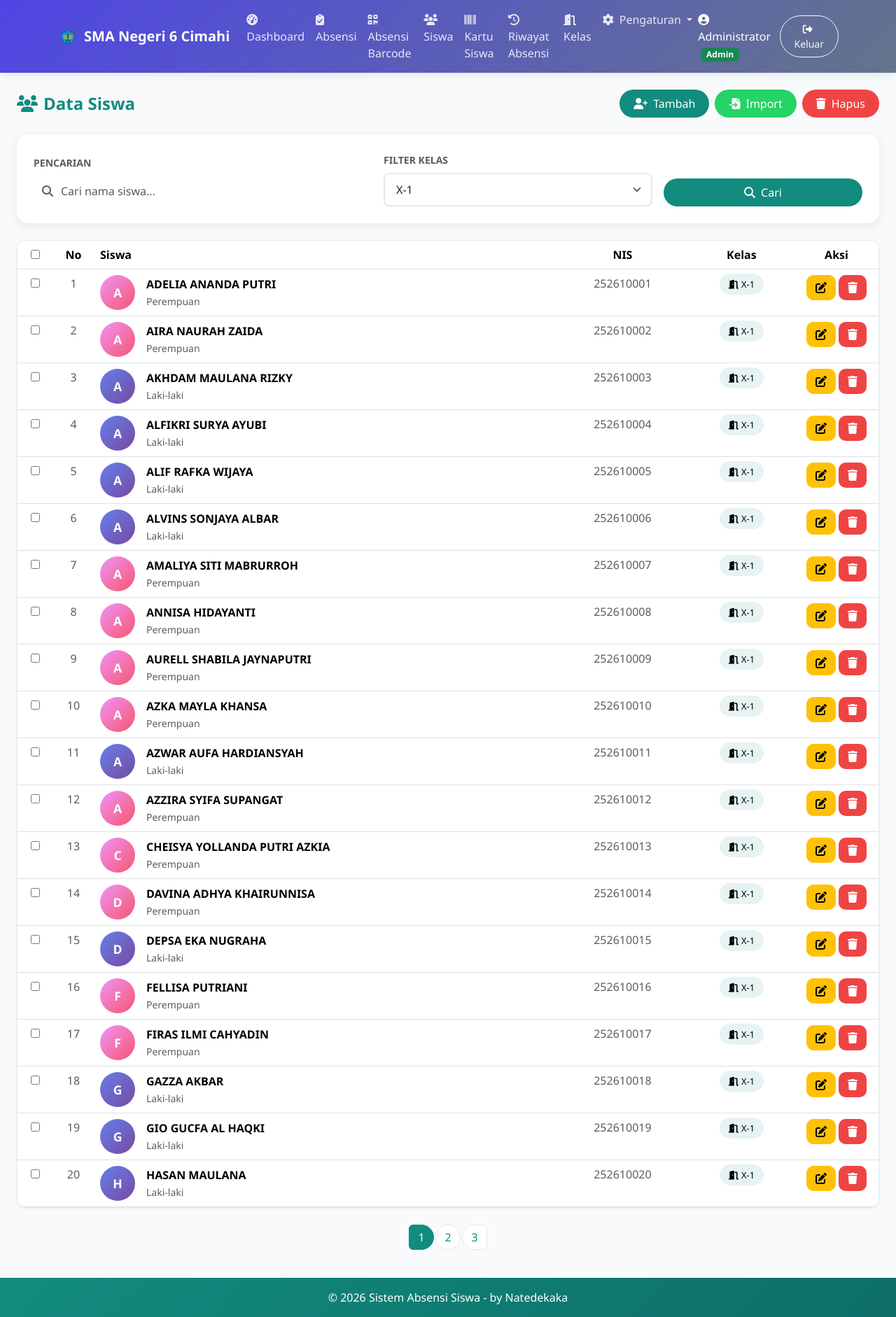
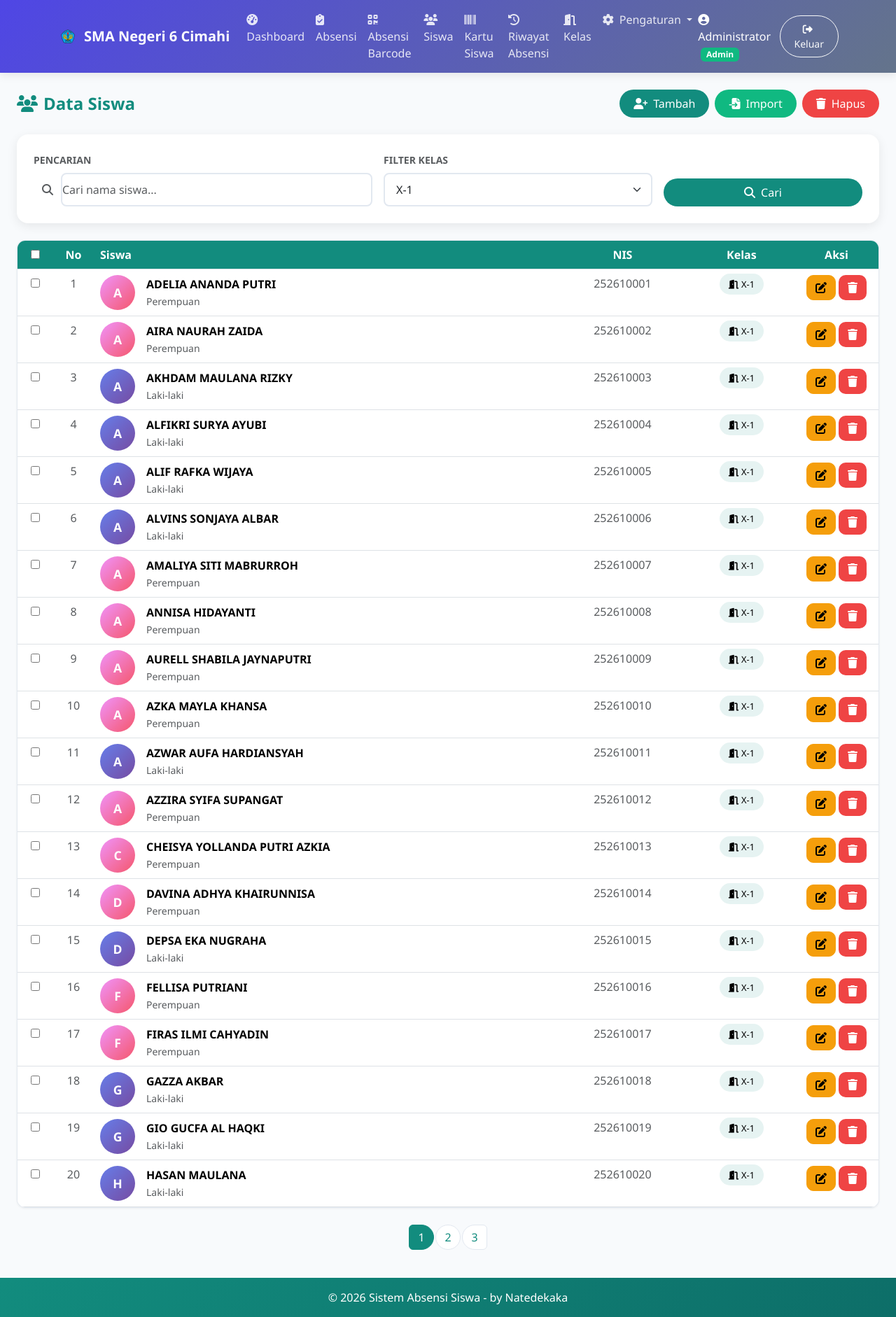
Before and after one commit to natedekaka/absensi-siswa, a PHP site: page /siswa/?kelas_id=476 in a window 1280 px wide. Shown: the whole page at 70% size. Run offline with PHP 8.4, Linux system fonts and the light colour scheme; a user stored in the database is signed in; data comes from the database, SQL or seed files in the repository; data that the repository does not hold is empty.

Commit message:
feat: Tambah color override untuk theme seragam

```diff
--- /dev/null
+++ b/assets/css/color-override.css
@@ -0,0 +1,253 @@
+/* ==========================================================================
+   GLOBAL COLOR OVERRIDE - Untuk aplikasi yang seragam
+   ========================================================================== */
+
+:root {
+    /* PRIMARY - Warna Utama (Teal) */
+    --primary: #128C7E;
+    --primary-dark: #0D6E68;
+    --primary-light: #25D366;
+
+    /* STATUS COLORS */
+    --success: #10B981;
+    --success-light: #D1FAE5;
+    --warning: #F59E0B;
+    --warning-light: #FEF3C7;
+    --danger: #EF4444;
+    --danger-light: #FEE2E2;
+    --info: #3B82F6;
+    --info-light: #DBEAFE;
+
+    /* NEUTRAL */
+    --bg-body: #F8FAFC;
+    --surface: #FFFFFF;
+    --border: #E2E8F0;
+    --text: #1E293B;
+    --text-muted: #64748B;
+
+    /* GRADIENTS */
+    --gradient-primary: linear-gradient(135deg, var(--primary) 0%, var(--primary-dark) 100%);
+    --gradient-success: linear-gradient(135deg, var(--success) 0%, #059669 100%);
+    --gradient-warning: linear-gradient(135deg, var(--warning) 0%, #D97706 100%);
+    --gradient-danger: linear-gradient(135deg, var(--danger) 0%, #DC2626 100%);
+
+    /* SHADOW */
+    --shadow: 0 1px 3px rgba(0,0,0,0.06);
+    --shadow-md: 0 4px 12px rgba(0,0,0,0.08);
+    --shadow-lg: 0 10px 25px rgba(0,0,0,0.1);
+
+    --radius: 12px;
+    --radius-sm: 8px;
+}
+
+/* HAPUSKAN WARNA INLINE - Override semua inline styles */
+
+/* Background overrides */
+[style*="background:"], [style*="background:"] {
+    --bg-override: 1;
+}
+
+/* Gradient cards */
+[style*="linear-gradient(135deg, #"] {
+    background: var(--gradient-primary) !important;
+}
+[style*="linear-gradient(135deg, #10b981"],
+[style*="linear-gradient(135deg, var(--wa-green)"] {
+    background: var(--gradient-success) !important;
+}
+[style*="linear-gradient(135deg, #f59e0b"],
+[style*="linear-gradient(135deg, #F59E0B"] {
+    background: var(--gradient-warning) !important;
+}
+[style*="linear-gradient(135deg, #ef4444"] {
+    background: var(--gradient-danger) !important;
+}
+
+/* Card header gradients */
+.card-header-custom,
+[style*="background: linear-gradient(135deg, var(--wa-dark)"] {
+    background: var(--gradient-primary) !important;
+}
+[style*="background: linear-gradient(135deg, var(--wa-green)"] {
+    background: var(--gradient-success) !important;
+}
+
+/* Headers dengan warna berbeda */
+h1, h2, h3, h4, h5, h6,
+.text-primary, .text-wa-dark {
+    color: var(--primary) !important;
+}
+
+/* Navbar */
+.navbar-custom,
+.navbar-custom[style] {
+    background: var(--gradient-primary) !important;
+}
+
+/* Button color overrides */
+.btn-primary,
+.btn-wa-primary,
+[style*="background: #128C7E"],
+[style*="background:#128C7E"] {
+    background: var(--primary) !important;
+    border-color: var(--primary) !important;
+}
+.btn-success,
+.btn-wa-success,
+[style*="background: #25D366"] {
+    background: var(--success) !important;
+    border-color: var(--success) !important;
+}
+.btn-warning,
+[style*="background: #F59E0B"],
+[style*="background:#F59E0B"] {
+    background: var(--warning) !important;
+    border-color: var(--warning) !important;
+    color: #000 !important;
+}
+.btn-danger,
+[style*="background: #EF4444"] {
+    background: var(--danger) !important;
+    border-color: var(--danger) !important;
+}
+
+/* Badge overrides */
+.badge, .badge.bg-success { background: var(--success) !important; }
+.badge.bg-warning { background: var(--warning) !important; color: #000 !important; }
+.badge.bg-danger { background: var(--danger) !important; }
+.badge.bg-info { background: var(--info) !important; }
+.badge.bg-primary { background: var(--primary) !important; }
+.badge.bg-secondary { background: var(--text-muted) !important; }
+
+/* Alert overrides */
+.alert-success, .alert-success-custom {
+    background: var(--success-light) !important;
+    color: #065F46 !important;
+    border-color: var(--success) !important;
+}
+.alert-danger, .alert-danger-custom {
+    background: var(--danger-light) !important;
+    color: #991B1B !important;
+    border-color: var(--danger) !important;
+}
+.alert-warning {
+    background: var(--warning-light) !important;
+    color: #92400E !important;
+    border-color: var(--warning) !important;
+}
+.alert-info {
+    background: var(--info-light) !important;
+    color: #1E40AF !important;
+    border-color: var(--info) !important;
+}
+
+/* Table headers override */
+.table thead th,
+[style*="background: linear-gradient(135deg, #25D366"],
+[style*="background: #128C7E"] {
+    background: var(--primary) !important;
+    color: #fff !important;
+}
+.table-custom thead {
+    background: var(--primary) !important;
+    color: #fff !important;
+}
+
+/* Stat cards */
+.stat-card,
+[style*="background: linear-gradient(135deg, #128C7E"],
+[style*="background: linear-gradient(135deg, var(--wa-dark)"] {
+    background: var(--gradient-primary) !important;
+}
+.stat-card.success,
+.stat-card[style*="background: linear-gradient(135deg, #25D366"] {
+    background: var(--gradient-success) !important;
+}
+
+/* Form inputs */
+.form-control, .form-select {
+    border: 2px solid var(--border) !important;
+    border-radius: var(--radius-sm) !important;
+}
+.form-control:focus, .form-select:focus {
+    border-color: var(--primary) !important;
+    box-shadow: 0 0 0 3px rgba(18,140,126,0.15) !important;
+}
+
+/* Card border-left colors */
+[style*="border-left: 4px solid"] {
+    border-left: 4px solid var(--primary) !important;
+}
+[style*="border-left: 4px solid #28a745"] { border-left-color: var(--success) !important; }
+[style*="border-left: 4px solid #ffc107"] { border-left-color: var(--warning) !important; }
+[style*="border-left: 4px solid #17a2b8"] { border-left-color: var(--info) !important; }
+[style*="border-left: 4px solid #dc3545"] { border-left-color: var(--danger) !important; }
+
+/* Chart colors override */
+[style*="borderColor"], [style*="backgroundColor"] {
+    --chart-override: 1;
+}
+
+/* Custom classes untuk page headers */
+.page-header-gradient {
+    background: var(--gradient-primary) !important;
+    color: #fff !important;
+    padding: 1rem 1.25rem;
+    border-radius: var(--radius) var(--radius) 0 0;
+}
+
+/* Progress bars */
+.progress-custom .progress-bar,
+.progress-bar-gradient {
+    background: var(--gradient-primary) !important;
+}
+
+/* Footer */
+.footer-custom {
+    background: var(--gradient-primary) !important;
+}
+
+/* Login header */
+.login-header {
+    background: var(--gradient-primary) !important;
+}
+
+/* Dropdown */
+.dropdown-menu {
+    background: var(--primary-dark) !important;
+    border: none;
+    border-radius: var(--radius-sm);
+}
+.dropdown-item {
+    color: rgba(255,255,255,0.9) !important;
+}
+.dropdown-item:hover {
+    background: rgba(255,255,255,0.15) !important;
+    color: #fff !important;
+}
+.dropdown-item[style*="color"] {
+    color: #fff !important;
+}
+
+/* Modal header */
+.modal-header {
+    background: var(--gradient-primary) !important;
+    color: #fff !important;
+}
+.modal-header .btn-close {
+    filter: invert(1);
+}
+
+/* Avatar colors */
+.avatar-mini.avatar-laki {
+    background: var(--gradient-primary) !important;
+}
+.avatar-mini.avatar-perempuan {
+    background: linear-gradient(135deg, #EC4899 0%, #F472B6 100%);
+}
+
+/* Icon colors */
+.fa-check-circle { color: var(--success) !important; }
+.fa-exclamation-circle { color: var(--danger) !important; }
+.fa-info-circle { color: var(--info) !important; }
+.fa-warning { color: var(--warning) !important; }
--- a/dashboard/index.php
+++ b/dashboard/index.php
@@ -194,7 +194,7 @@ function toggleDateRange(value) {
 
 <div class="row g-3 mb-4">
     <div class="col-md-3">
-        <div class="card-custom p-4 text-white" style="background: linear-gradient(135deg, var(--wa-dark) 0%, #0d6e67 100%);">
+        <div class="card-custom p-4 text-white" style="background: var(--gradient-primary);">
             <div class="d-flex justify-content-between align-items-center">
                 <div>
                     <small>Siswa</small>
@@ -216,7 +216,7 @@ function toggleDateRange(value) {
         </div>
     </div>
     <div class="col-md-3">
-        <div class="card-custom p-4 text-white" style="background: linear-gradient(135deg, var(--wa-dark) 0%, #0d6e67 100%);">
+        <div class="card-custom p-4 text-white" style="background: var(--gradient-primary);">
             <div class="d-flex justify-content-between align-items-center">
                 <div>
                     <small>Kehadiran Hari Ini</small>
--- a/views/layout.php
+++ b/views/layout.php
@@ -15,6 +15,7 @@ $sekolah = getKonfigurasiSekolah(conn());
     <link href="https://cdn.jsdelivr.net/npm/bootstrap@5.3.3/dist/css/bootstrap.min.css" rel="stylesheet">
     <link rel="stylesheet" href="https://cdnjs.cloudflare.com/ajax/libs/font-awesome/6.5.0/css/all.min.css">
     <link rel="stylesheet" href="<?= asset('css/style.css') ?>">
+    <link rel="stylesheet" href="<?= asset('css/color-override.css') ?>">
     <script src="https://cdn.jsdelivr.net/npm/chart.js"></script>
     <style>
         :root {
```
